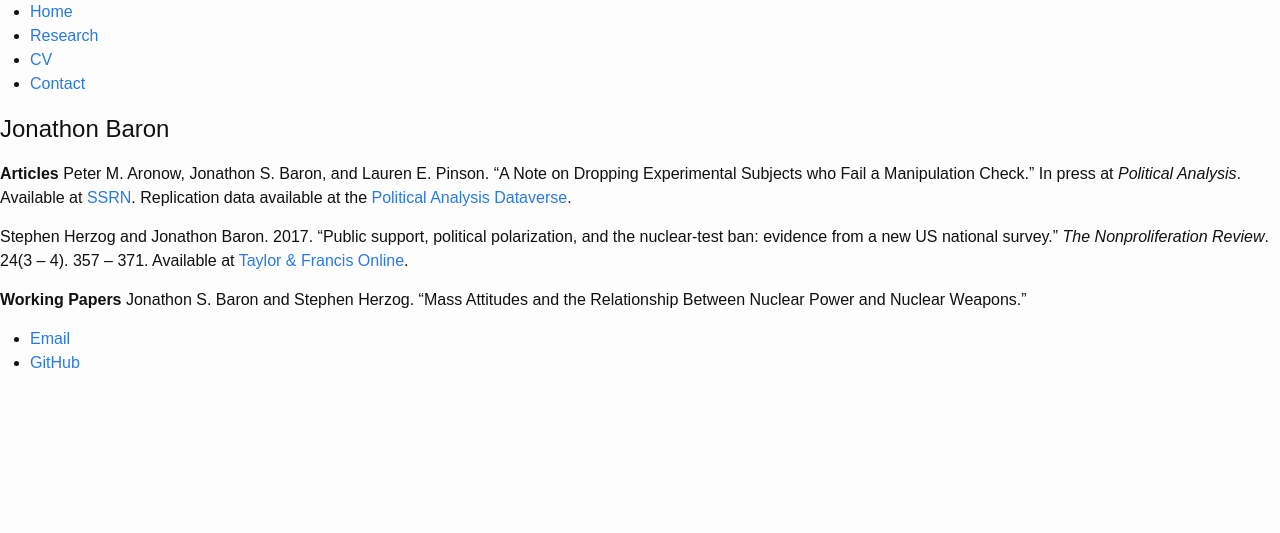
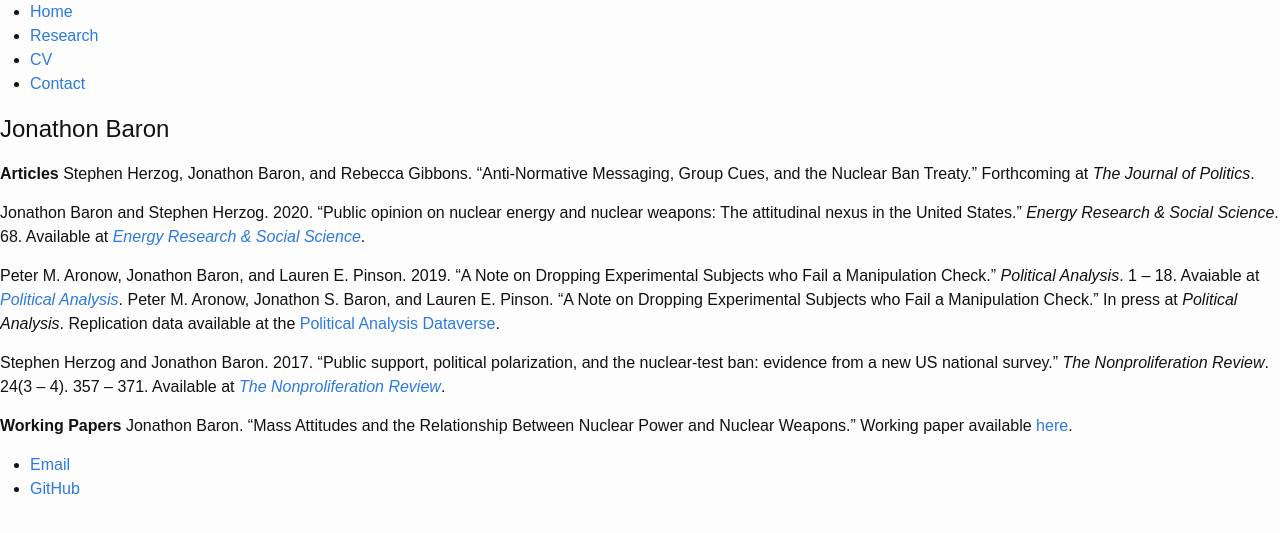
Before and after one commit to jonathonbaron/jonathonbaron.github.io, a Jekyll site: the page built from research/index.md, in a window 1280 px wide. Shown: the top 533 px of the page. Built offline with Jekyll 4.4.1, drawn with Linux system fonts in a browser that asks for light colours.

Commit message:
Update index.md

```diff
--- a/research/index.md
+++ b/research/index.md
@@ -5,9 +5,14 @@ date: 2019-01-28
 ---
 
 **Articles**
-Peter M. Aronow, Jonathon S. Baron, and Lauren E. Pinson. "A Note on Dropping Experimental Subjects who Fail a Manipulation Check." In press at *Political Analysis*. Available at [SSRN](https://papers.ssrn.com/sol3/papers.cfm?abstract_id=2683588). Replication data available at the [Political Analysis Dataverse](https://dataverse.harvard.edu/dataset.xhtml?persistentId=doi:10.7910/DVN/GXXYMH).
+Stephen Herzog, Jonathon Baron, and Rebecca Gibbons. "Anti-Normative Messaging, Group Cues, and the Nuclear Ban Treaty." Forthcoming at *The Journal of Politics*.
 
-Stephen Herzog and Jonathon Baron. 2017. "Public support, political polarization, and the nuclear-test ban: evidence from a new US national survey." *The Nonproliferation Review*. 24(3 -- 4). 357 -- 371. Available at [Taylor & Francis Online](http://www.tandfonline.com/doi/full/10.1080/10736700.2018.1429884).
+Jonathon Baron and Stephen Herzog. 2020. "Public opinion on nuclear energy and nuclear weapons: The attitudinal nexus in the United States." *Energy Research & Social Science*. 68. Available at [*Energy Research & Social Science*](https://doi.org/10.1016/j.erss.2020.101567).
+
+Peter M. Aronow, Jonathon Baron, and Lauren E. Pinson. 2019. "A Note on Dropping Experimental Subjects who Fail a Manipulation Check." *Political Analysis*. 1 &ndash; 18. Avaiable at [*Political Analysis*](https://doi.org/10.1017/pan.2019.5).
+Peter M. Aronow, Jonathon S. Baron, and Lauren E. Pinson. "A Note on Dropping Experimental Subjects who Fail a Manipulation Check." In press at *Political Analysis*. Replication data available at the [Political Analysis Dataverse](https://dataverse.harvard.edu/dataset.xhtml?persistentId=doi:10.7910/DVN/GXXYMH).
+
+Stephen Herzog and Jonathon Baron. 2017. "Public support, political polarization, and the nuclear-test ban: evidence from a new US national survey." *The Nonproliferation Review*. 24(3 &ndash; 4). 357 &ndash; 371. Available at [*The Nonproliferation Review*](http://www.tandfonline.com/doi/full/10.1080/10736700.2018.1429884).
 
 **Working Papers**
-Jonathon S. Baron and Stephen Herzog. "Mass Attitudes and the Relationship Between Nuclear Power and Nuclear Weapons."
+Jonathon Baron. "Mass Attitudes and the Relationship Between Nuclear Power and Nuclear Weapons." Working paper available [here](https://github.com/jonathonbaron/jonathonbaron.github.io/blob/master/research/baron_mass_attitudes_and_the_relationship_between_nuclear_power_and_nuclear_weapons.pdf).
```
